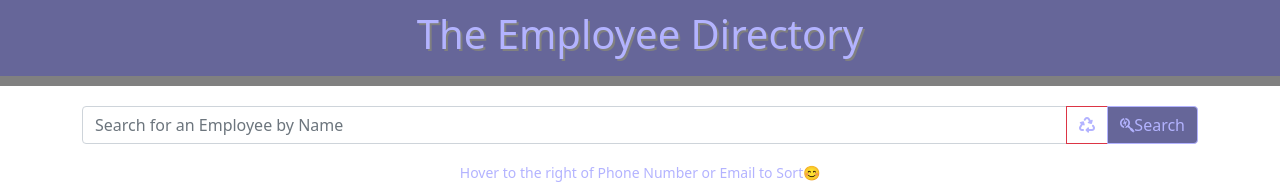
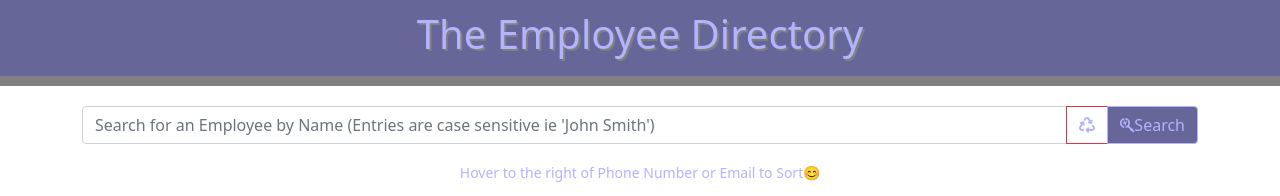
Before and after one commit to tfletch3018/the-employee-directory, a React (Create React App) app: page / in a window 1280 px wide. Shown: the top 196 px of the page. Built offline with nearby package versions, Linux system fonts and the light colour scheme; no server answers.

Commit message:
ts entry

```diff
--- a/src/components/Main.js
+++ b/src/components/Main.js
@@ -71,7 +71,7 @@ function Main() {
     return (
         <div className="container" style={{ marginTop: "20px", marginBottom: "20px" }}>
             <div className="input-group mb-3 float-center">
-                <input value={search} onChange={handleInputChange} type="text" className="form-control" placeholder="Search for an Employee by Name" aria-label="Username" aria-describedby="button-addon" />
+                <input value={search} onChange={handleInputChange} type="text" className="form-control" placeholder="Search for an Employee by Name (Entries are case sensitive ie 'John Smith')" aria-label="Username" aria-describedby="button-addon" />
                 <button className="btn btn-outline-danger" onClick={clearSearch}><i class="fas fa-recycle"></i>
                 </button>
                 <button onClick={handleFormSubmit} className="btn btn-outline-primary" type="submit" id="button-addon"><i class="fab fa-searchengin"></i>Search
```
